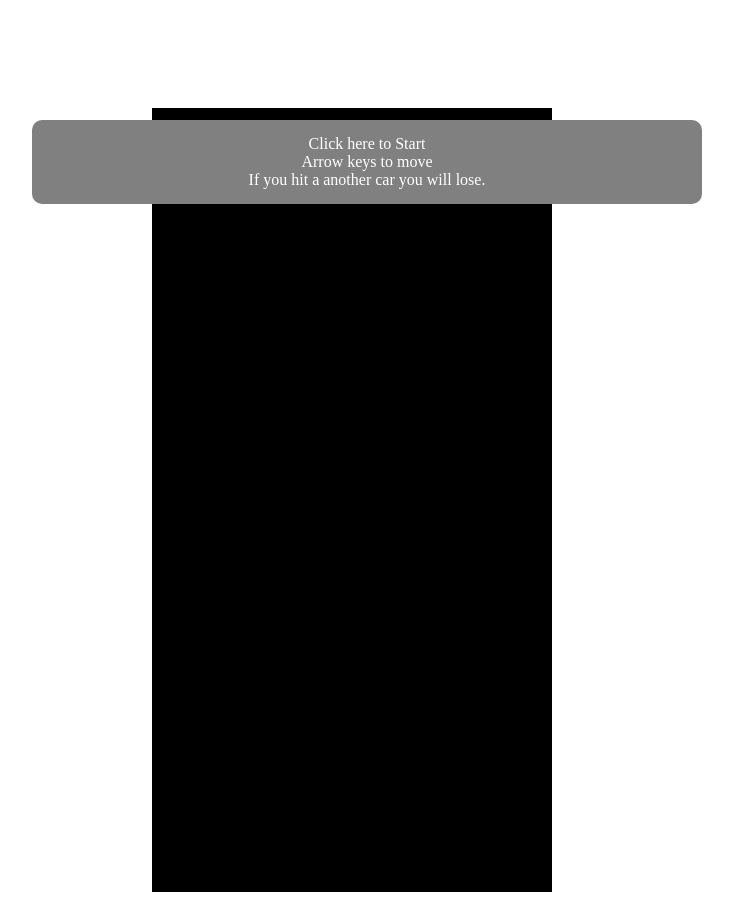
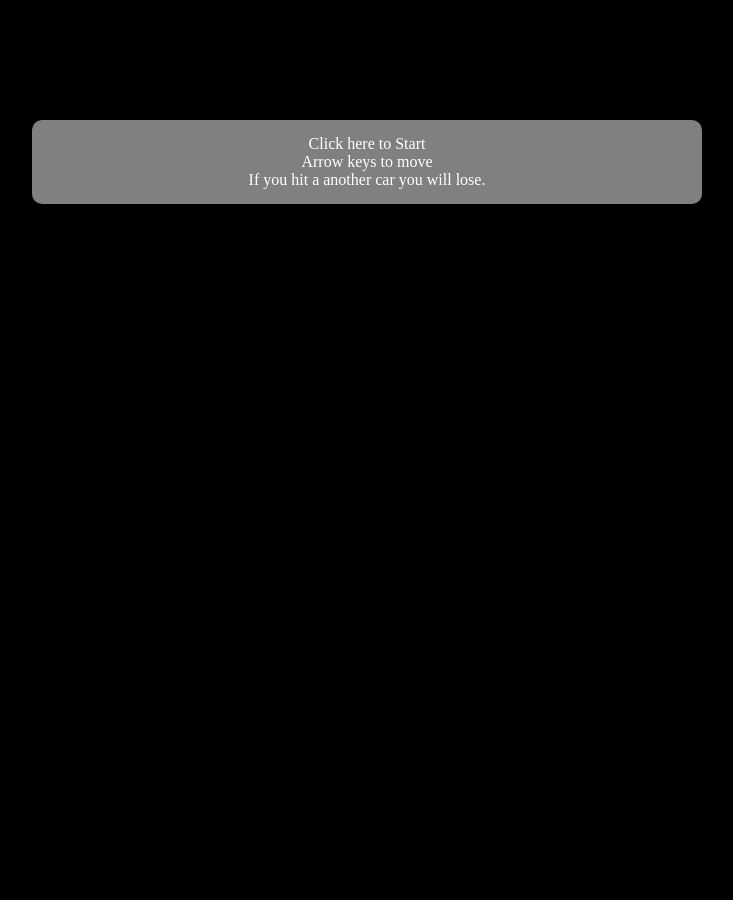
Before and after one commit to Kabe3r/Car-Game, a plain HTML site: page index.html in a window 1280 px wide. Shown: the whole page, without its empty margins (288-1021 px from the left). Drawn offline with Linux system fonts and the light colour scheme.

Commit message:
update index.css

```diff
--- a/index.css
+++ b/index.css
@@ -1,8 +1,15 @@
+body {
+      margin: 0;
+      padding: 0;
+      background: black;
+}
+
 .hide {
       display: none;
 }
 
 .score {
+      background: black;
       height: 100px;
       text-align: center;
       color: white;
```
